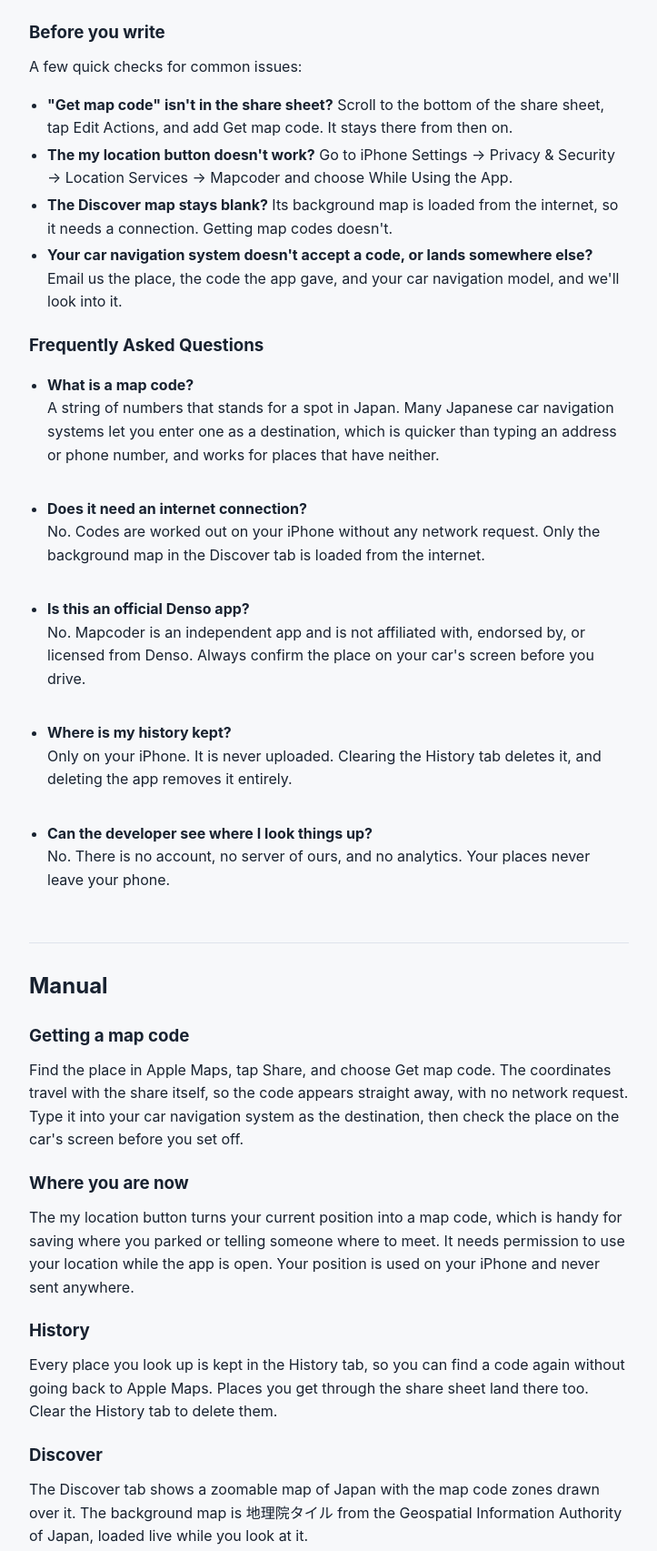
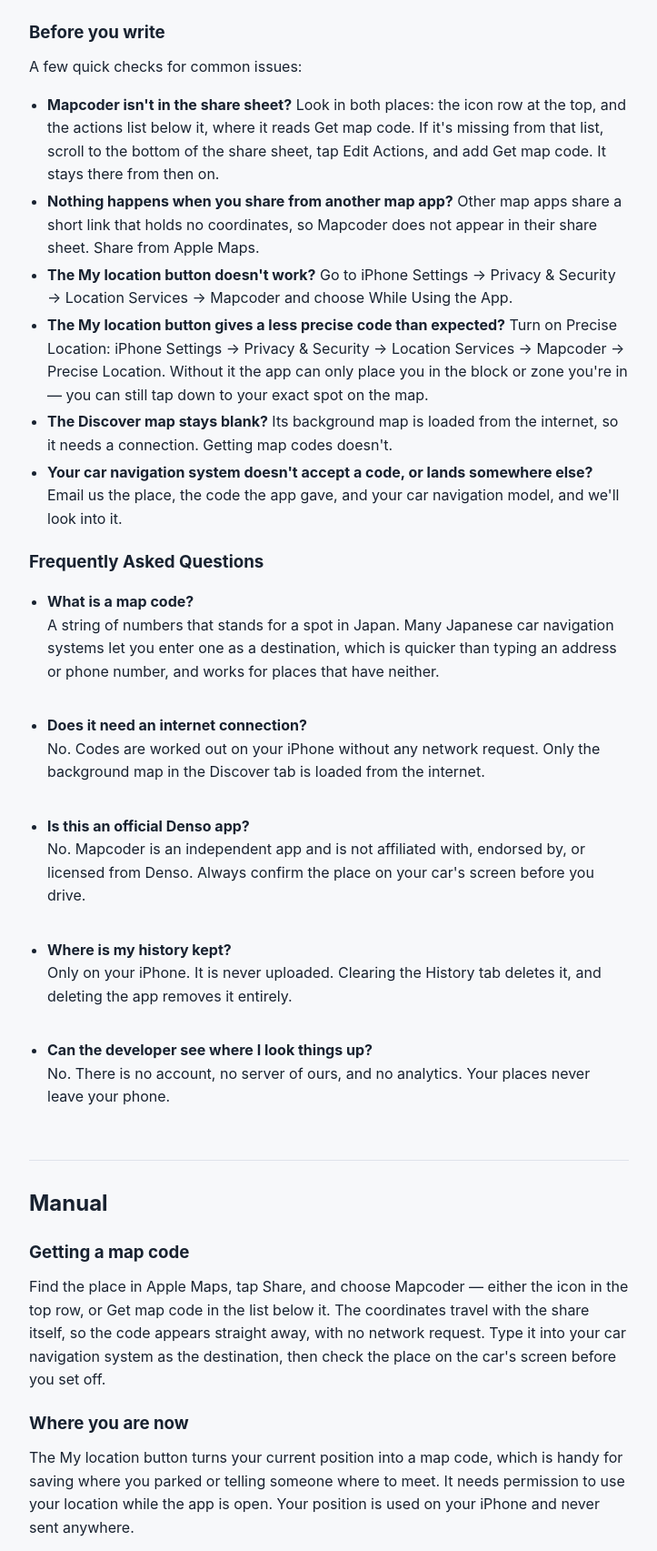
Before and after one commit to kyzn/hoshinosoftware.com, a plain HTML site: page docs/mapcoder/en/index.html in a window 1280 px wide. Shown: the part 1260-2965 px from the top of the page at 91% size, without its empty margins (278-1001 px from the left). Drawn offline with Linux system fonts and the light colour scheme.

Commit message:
Mapcoder: share sheet, other map apps, Precise Location tips

```diff
--- a/docs/mapcoder/en/index.html
+++ b/docs/mapcoder/en/index.html
@@ -77,8 +77,10 @@
 <h3>Before you write</h3>
 <p>A few quick checks for common issues:</p>
 <ul>
-  <li><b>"Get map code" isn't in the share sheet?</b> Scroll to the bottom of the share sheet, tap Edit Actions, and add Get map code. It stays there from then on.</li>
-  <li><b>The my location button doesn't work?</b> Go to iPhone Settings → Privacy &amp; Security → Location Services → Mapcoder and choose While Using the App.</li>
+  <li><b>Mapcoder isn't in the share sheet?</b> Look in both places: the icon row at the top, and the actions list below it, where it reads Get map code. If it's missing from that list, scroll to the bottom of the share sheet, tap Edit Actions, and add Get map code. It stays there from then on.</li>
+  <li><b>Nothing happens when you share from another map app?</b> Other map apps share a short link that holds no coordinates, so Mapcoder does not appear in their share sheet. Share from Apple Maps.</li>
+  <li><b>The My location button doesn't work?</b> Go to iPhone Settings → Privacy &amp; Security → Location Services → Mapcoder and choose While Using the App.</li>
+  <li><b>The My location button gives a less precise code than expected?</b> Turn on Precise Location: iPhone Settings → Privacy &amp; Security → Location Services → Mapcoder → Precise Location. Without it the app can only place you in the block or zone you're in — you can still tap down to your exact spot on the map.</li>
   <li><b>The Discover map stays blank?</b> Its background map is loaded from the internet, so it needs a connection. Getting map codes doesn't.</li>
   <li><b>Your car navigation system doesn't accept a code, or lands somewhere else?</b> Email us the place, the code the app gave, and your car navigation model, and we'll look into it.</li>
 </ul>
@@ -99,10 +101,10 @@
 <h2 class="section-h2 section-anchor" id="manual">Manual</h2>
 
 <h3>Getting a map code</h3>
-<p>Find the place in Apple Maps, tap Share, and choose Get map code. The coordinates travel with the share itself, so the code appears straight away, with no network request. Type it into your car navigation system as the destination, then check the place on the car's screen before you set off.</p>
+<p>Find the place in Apple Maps, tap Share, and choose Mapcoder — either the icon in the top row, or Get map code in the list below it. The coordinates travel with the share itself, so the code appears straight away, with no network request. Type it into your car navigation system as the destination, then check the place on the car's screen before you set off.</p>
 
 <h3>Where you are now</h3>
-<p>The my location button turns your current position into a map code, which is handy for saving where you parked or telling someone where to meet. It needs permission to use your location while the app is open. Your position is used on your iPhone and never sent anywhere.</p>
+<p>The My location button turns your current position into a map code, which is handy for saving where you parked or telling someone where to meet. It needs permission to use your location while the app is open. Your position is used on your iPhone and never sent anywhere.</p>
 
 <h3>History</h3>
 <p>Every place you look up is kept in the History tab, so you can find a code again without going back to Apple Maps. Places you get through the share sheet land there too. Clear the History tab to delete them.</p>
@@ -123,7 +125,7 @@
 <p>The Discover tab is the one exception: it draws its background from an online map service, which means that service sees the map area you are looking at. It is never told anything about your locations or your history. Leave that tab alone and the app makes no network requests at all.</p>
 <p>Your history is stored only on this device, in a container shared between the app and its two extensions. It is never uploaded. Clearing the History tab deletes it, and deleting the app removes it entirely.</p>
 <h4>Location Permission</h4>
-<p>Mapcoder asks for access to your location (while using the app) only for the optional "my location" button, which turns where you are into a map code on your iPhone. Your position is never sent anywhere.</p>
+<p>Mapcoder asks for access to your location (while using the app) only for the optional "My location" button, which turns where you are into a map code on your iPhone. Your position is never sent anywhere.</p>
 <h4>Changes to This Policy</h4>
 <p>We may update this Privacy Policy from time to time. Changes are effective immediately upon posting. We encourage you to review this page periodically.</p>
 <h4>Contact Us</h4>
```
Also changed, not shown: docs/mapcoder/ja/index.html (+4 -2 lines).
